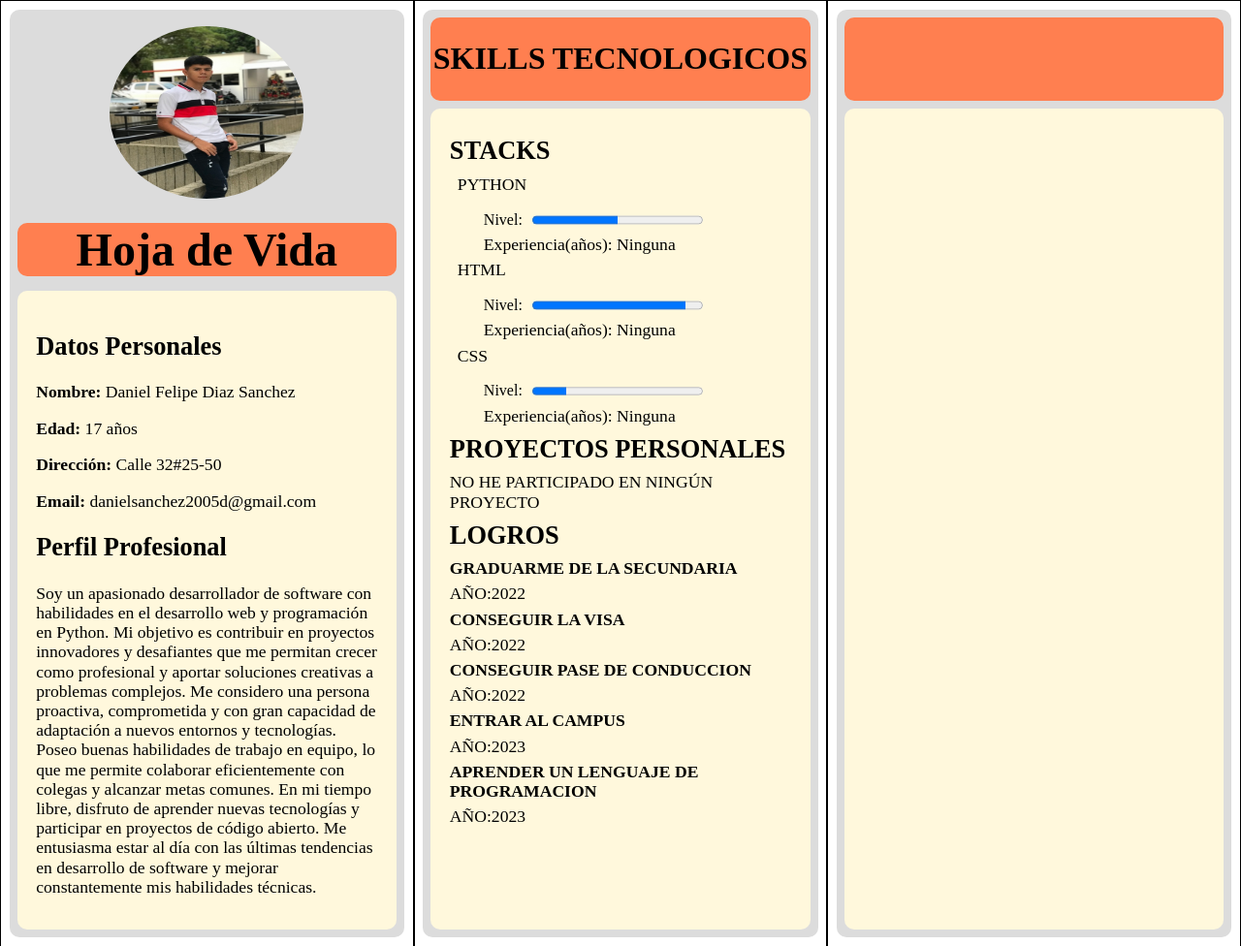
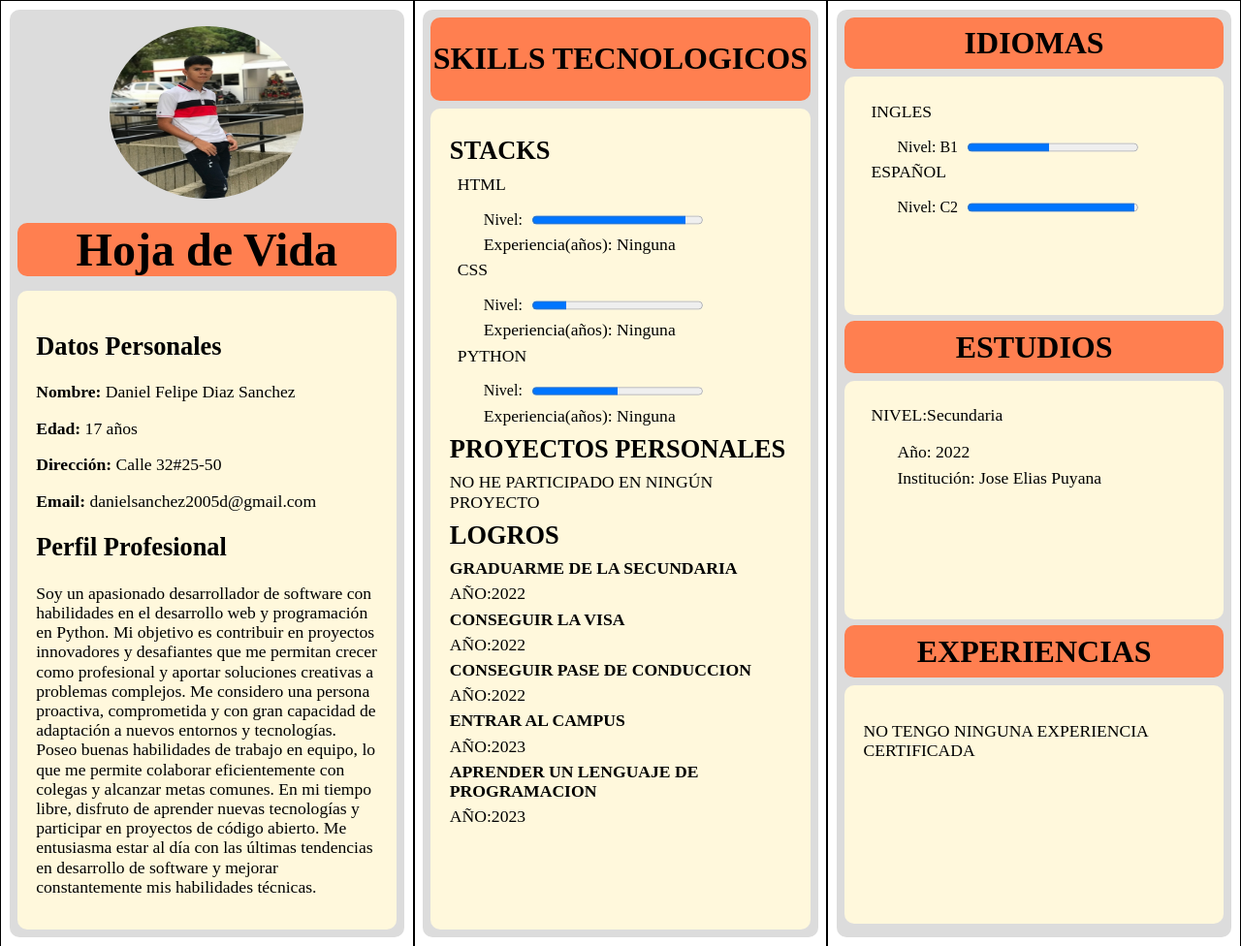
Before and after one commit to Daniel12082/HTML_Hoja_De_Vida_Basica, a plain HTML site: page Hoja_de_vida/index.html in a window 1280 px wide. Shown: the whole page at 97% size. Drawn offline with Linux system fonts and the light colour scheme.

Commit message:
Add files via upload

```diff
--- a/Hoja_de_vida/css/styles.css
+++ b/Hoja_de_vida/css/styles.css
@@ -111,3 +111,25 @@ dt{
     margin-bottom:9px;
     margin-top: 9px;
 }
+.contenidoS{
+    display: grid;
+    height: 100%;
+    background-color:gainsboro;
+    padding: 2%;
+    border-radius: 10px;
+    grid-template-columns: auto;
+    grid-template-rows: 33.33% 33.33% 33.34%;
+    grid-template-areas:
+    "Idiomas "
+    "Estudios"
+    "Experiencias"
+}
+.Idiomas,.Estudios,.Experiencias{
+    display: grid;
+    height: 98%;
+    grid-template-columns: auto;
+    grid-template-rows: 20% 80%;
+    grid-template-areas:
+    "titulo "
+    "relleno"
+}
--- a/Hoja_de_vida/index.html
+++ b/Hoja_de_vida/index.html
@@ -40,10 +40,6 @@
                 </div>
                 <div class="relleno">
                     <h2>STACKS</h2>
-                    <dl>PYTHON</dl>
-                    <dt><label for="file">Nivel:</label>
-                    <progress id="file" max="100" value="50">50%</progress></dt>
-                    <dt>Experiencia(años): Ninguna</dt>
                     <dl>HTML</dl>
                     <dt><label for="file">Nivel:</label>
                     <progress id="file" max="100" value="90">90%</progress></dt>
@@ -51,6 +47,10 @@
                     <dl>CSS</dl>
                     <dt><label for="file">Nivel:</label>
                     <progress id="file" max="100" value="20">20%</progress></dt>
+                    <dt>Experiencia(años): Ninguna</dt>
+                    <dl>PYTHON</dl>
+                    <dt><label for="file">Nivel:</label>
+                    <progress id="file" max="100" value="50">50%</progress></dt>
                     <dt>Experiencia(años): Ninguna</dt>
                     <h2>PROYECTOS PERSONALES</h2>
                     <p>NO HE PARTICIPADO EN NINGÚN PROYECTO</p>
@@ -69,9 +69,38 @@
             </div>
         </div>
         <div class="section3">
-            <div class="contenido">
-                <div class="titulo"></div>
-                <div class="relleno"></div>
+            <div class="contenidoS">
+                <div class="Idiomas">
+                    <div class="titulo">
+                        <h1>IDIOMAS</h1>
+                    </div>
+                    <div class="relleno">
+                        <dl>INGLES</dl>
+                        <dt><label for="file">Nivel: B1</label>
+                            <progress id="file" max="100" value="48">48%</progress></dt>
+                            <dl>ESPAÑOL</dl>
+                            <dt><label for="file">Nivel: C2</label>
+                                <progress id="file" max="100" value="98">98%</progress></dt>
+                    </div>
+                </div>
+                <div class="Estudios">
+                    <div class="titulo">
+                        <h1>ESTUDIOS</h1>
+                    </div>
+                    <div class="relleno">
+                        <dl>NIVEL:Secundaria</dl>
+                        <dt>Año: 2022</dt>
+                        <dt>Institución: Jose Elias Puyana</dt>
+                    </div>
+                </div>
+                <div class="Experiencias">
+                    <div class="titulo">
+                        <h1>EXPERIENCIAS</h1>
+                    </div>
+                    <div class="relleno">
+                        <p>NO TENGO NINGUNA EXPERIENCIA CERTIFICADA</p>
+                    </div>
+                </div>
             </div>
         </div>
     </div>
```
